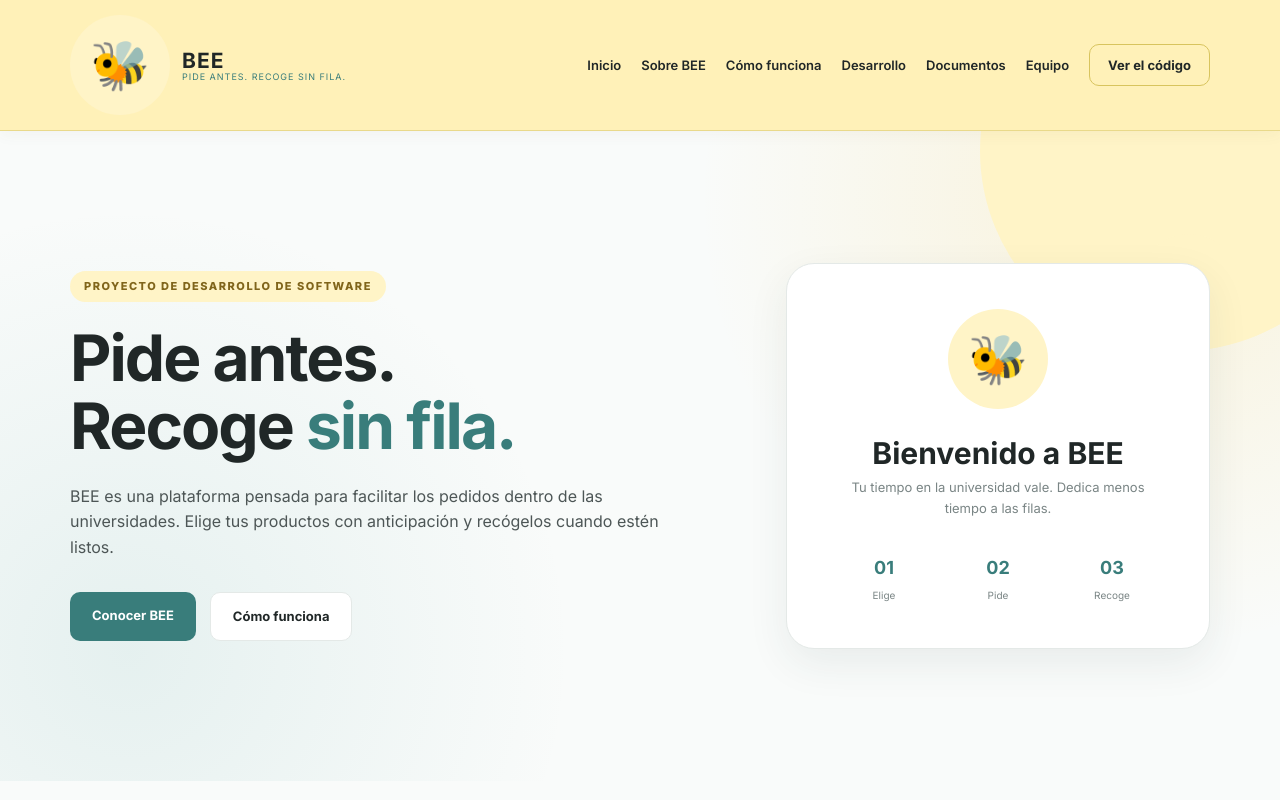
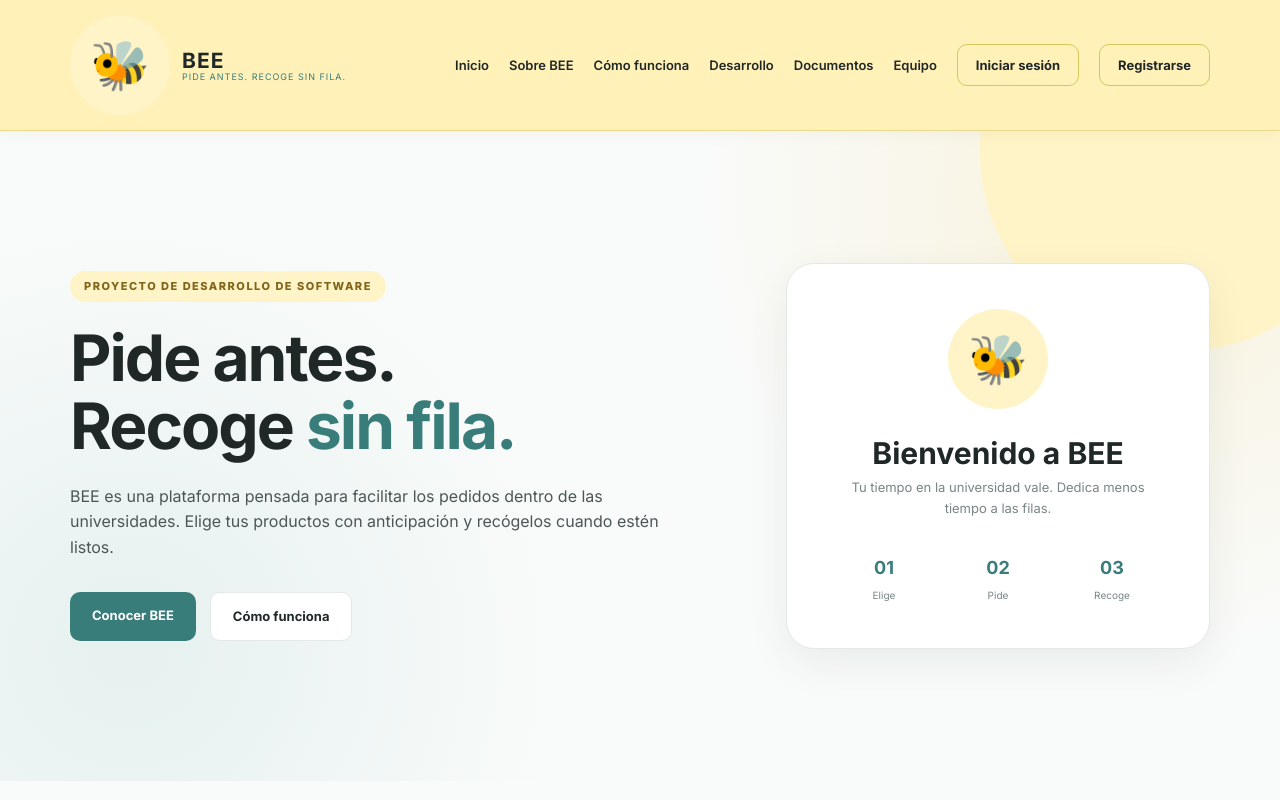
Before and after one commit to neyderab/BEE, a plain HTML site: page docs/index.html in a window 1280 px wide. Shown: the top 800 px of the page. Drawn offline with Linux system fonts and the light colour scheme.

Commit message:
Recupera Iniciar sesión y Registrarse; ícono de la abeja en la pestaña
- Vuelven los botones "Iniciar sesión" y "Registrarse" del encabezado
  (en lugar de "Ver el código").
- Ícono de la abeja (favicon y apple-touch-icon) en la página de
  presentación, el diccionario de datos y la aplicación.

Co-Authored-By: Claude Opus 5.5 <noreply@anthropic.com>
Claude-Session: https://claude.ai/code/session_012cRV97VHdqxcsVjkDSd4rY

```diff
--- a/docs/index.html
+++ b/docs/index.html
@@ -8,6 +8,8 @@
 
     <title>BEE | Pide antes. Recoge sin fila.</title>
 
+    <link rel="icon" type="image/png" href="favicon.png">
+    <link rel="apple-touch-icon" href="apple-touch-icon.png">
     <link rel="preconnect" href="https://fonts.googleapis.com">
     <link rel="preconnect" href="https://fonts.gstatic.com" crossorigin>
     <link href="https://fonts.googleapis.com/css2?family=Inter:wght@400;600;700;800&display=swap" rel="stylesheet">
@@ -36,9 +38,12 @@
                 <a href="#documentos">Documentos</a>
                 <a href="#equipo">Equipo</a>
 
-                <!-- Cuando la aplicación esté publicada, este botón debe llevar a ella. -->
-                <a href="https://github.com/neyderab/BEE" class="btn btn-primary" target="_blank" rel="noopener">
-                    Ver el código
+                <a href="/login" class="btn btn-primary">
+                    Iniciar sesión
+                </a>
+
+                <a href="/registro" class="btn btn-primary">
+                    Registrarse
                 </a>
 
             </nav>
```
Also changed, not shown: docs/diccionario.html (+2 -0 lines), templates/base.html (+2 -0 lines), docs/apple-touch-icon.png (added), docs/favicon.png (added), static/apple-touch-icon.png (added), static/favicon.png (added).
